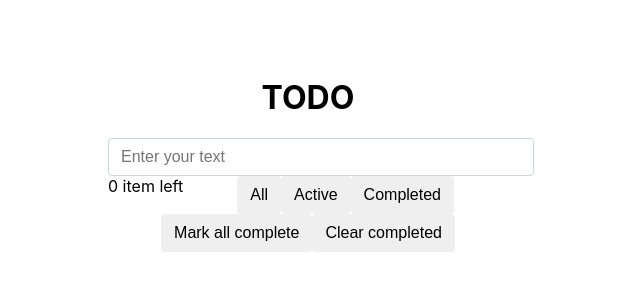
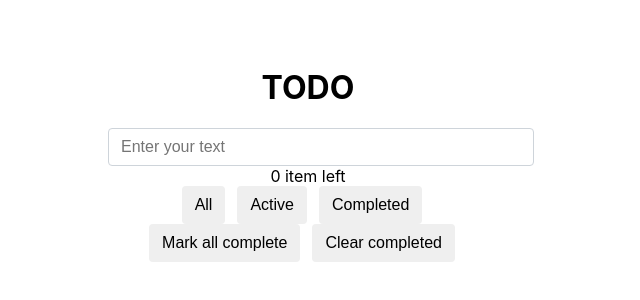
Before and after one commit to anhtung96nb/ToDoList, a React (Create React App) app: page / in a window 1280 px wide. Shown: the part 238-538 px from the top of the page, without its empty margins (332-972 px from the left). Built offline with nearby package versions, Linux system fonts and the light colour scheme.

Commit message:
no message

```diff
--- a/src/Action.tsx
+++ b/src/Action.tsx
@@ -22,6 +22,7 @@ export function ActionBar({
       <label className="item-left-panel">
         {itemLeft} item{itemLeft > 1 ? "s" : ""} left
       </label>
+      <br></br>
       <button
         onClick={() => onStateChanged("All")}
         className={state === "All" ? "btn btn-active" : "btn"}
--- a/src/App.css
+++ b/src/App.css
@@ -44,6 +44,7 @@
   width: 400px;
 }
 .btn{
+    margin-right: 12px;
     display: inline-block;
     font-weight: 400;
     text-align: center;
@@ -62,10 +63,6 @@
 }
 .action-bar{
   width: 100%;
-}
-.action-bar label {
-  display: block;
-  float: left;
 }
 .input-content{
   clear: both;
--- a/src/Item.tsx
+++ b/src/Item.tsx
@@ -21,7 +21,6 @@ export function TodoItem({ item, onStatusChanged, onDeleted }: TodoItemProps) {
         >
           {item.title}
         </label>
-        <br></br>
       </div>
       <button onClick={() => onDeleted(item.id)} className="btn-delete">
         X
```
